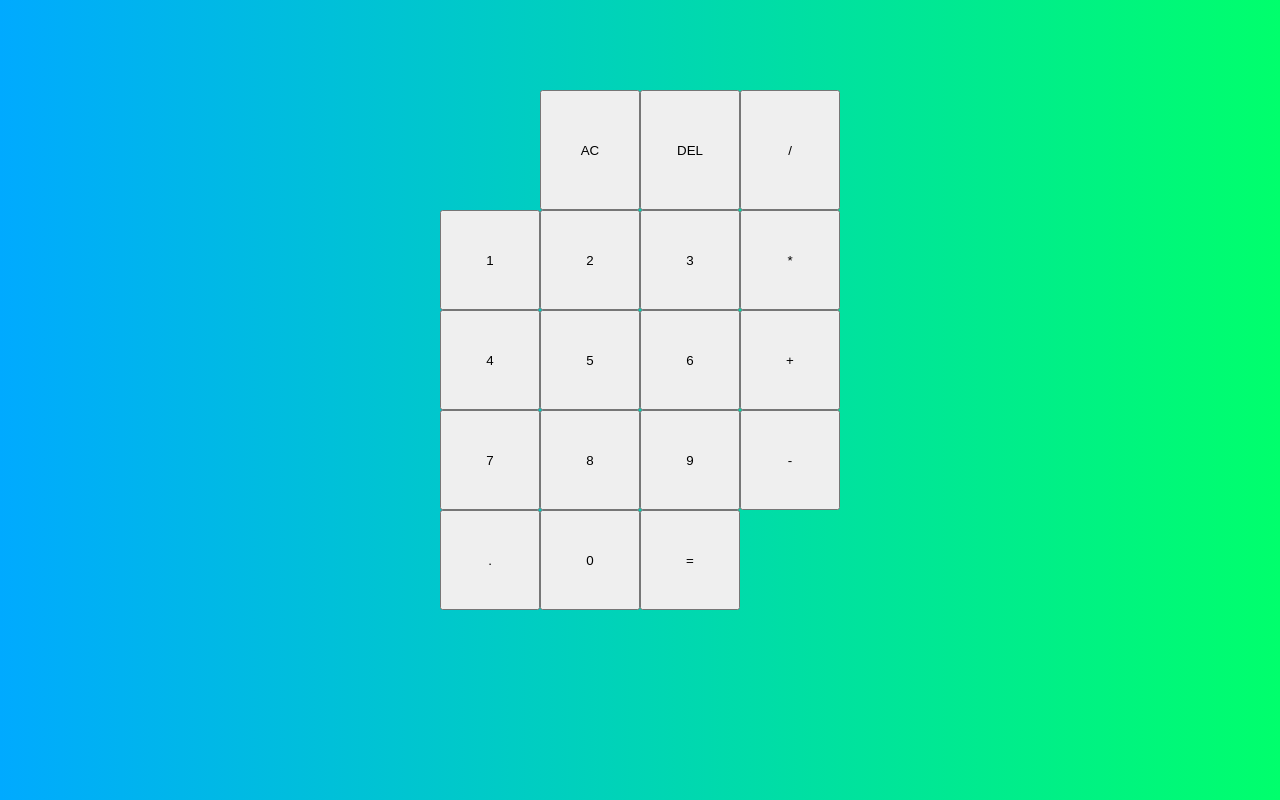
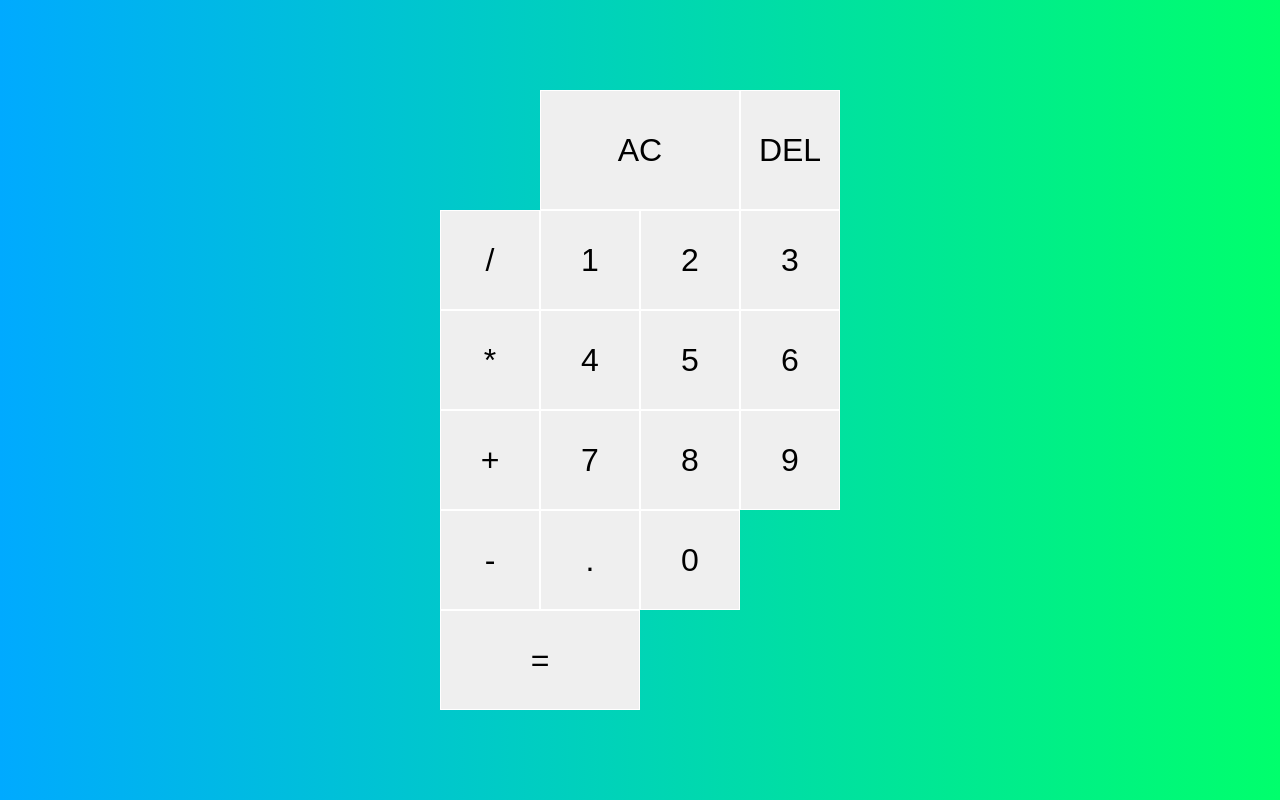
Before and after one commit to AnwarMadani/calculator, a plain HTML site: page index.html in a window 1280 px wide. Drawn offline with Linux system fonts and the light colour scheme.

Commit message:
style buttons

```diff
--- a/styles.css
+++ b/styles.css
@@ -19,3 +19,20 @@ body{
     grid-template-columns: repeat(4, 100px);
     grid-template-rows: minmax(120px, auto) repeat(5, 100px);
 }
+
+.calculator > button{
+    cursor: pointer;
+    font-size: 2rem;
+    border: 1px solid white;
+    outline: none;
+    background-color: rga(255,255,255, .75);
+}
+
+.calculator > button:hover{
+    background-color: rga(255,255,255, .9);
+}
+
+.clear,
+.equal{
+    grid-column: span 2;
+}
```
